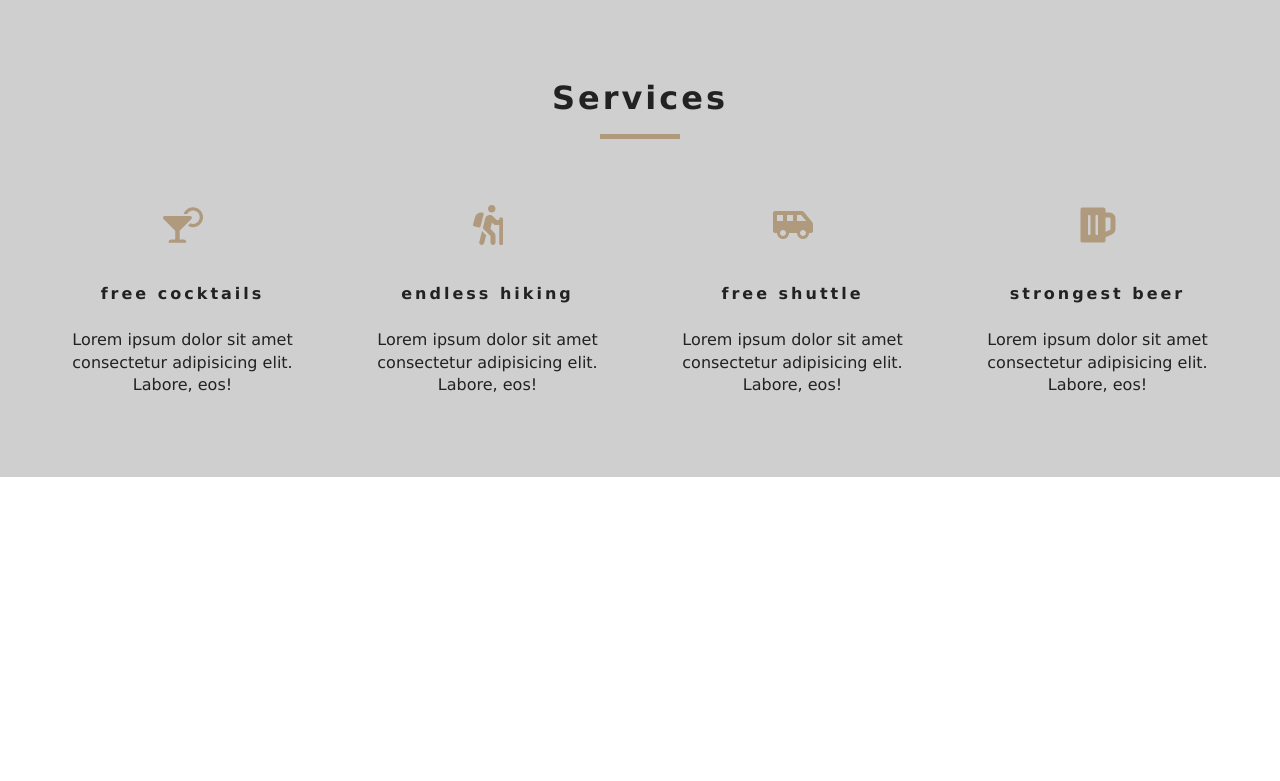
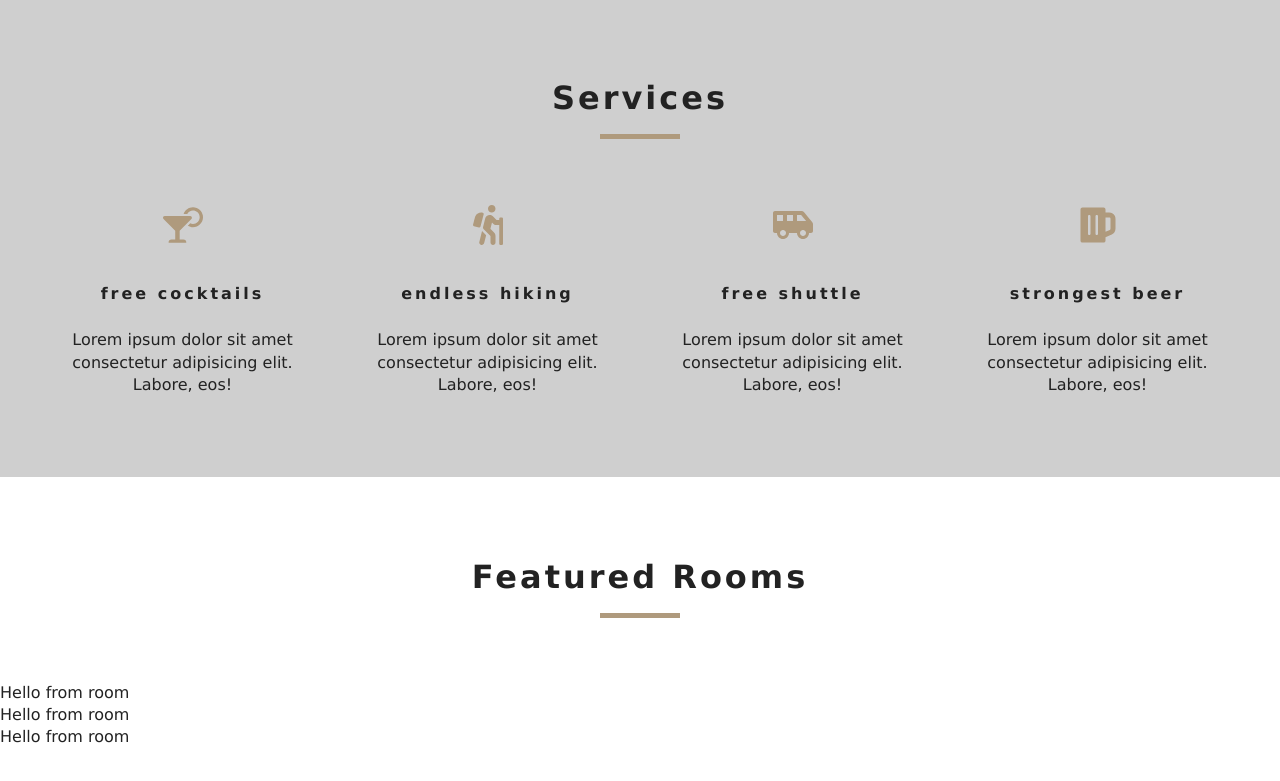
Before and after one commit to BinhNguyen3790/beach-resort, a React (Create React App) app: page / in a window 1280 px wide. Shown: the part 802-1583 px from the top of the page. Before the commit the page ends 1279 px from the top, so only its background shows below. Built offline with nearby package versions, Linux system fonts and the light colour scheme.

Commit message:
add loading

```diff
--- /dev/null
+++ b/src/components/FeatureRooms.js
@@ -0,0 +1,24 @@
+import React, { Component } from 'react';
+import { RoomContext } from '../context';
+import Room from './Room';
+import Loading from './Loading';
+import Title from './Title';
+
+export default class FeatureRooms extends Component {
+  static contextType = RoomContext;
+  render() {
+    let { loading, featuredRooms: rooms} = this.context;
+    console.log(rooms);
+    rooms = rooms.map(room => {
+      return <Room key={room.id} room={room}/>
+    })
+    return (
+      <section className="featured-rooms">
+        <Title title="featured rooms"/>
+        <div className="feature-rooms-center">
+          { loading?<Loading/>:rooms}
+        </div>
+      </section>
+    )
+  }
+}
--- /dev/null
+++ b/src/components/Loading.js
@@ -0,0 +1,11 @@
+import React from 'react'
+import loadingGif from '../images/gif/loading-arrow.gif';
+
+export default function Loading() {
+  return (
+    <div className='loading'>
+      <h4>rooms data loading...</h4>
+      <img src={loadingGif} alt=""/>
+    </div>
+  )
+}
--- /dev/null
+++ b/src/components/Room.js
@@ -0,0 +1,9 @@
+import React from 'react'
+
+export default function Room() {
+  return (
+    <div>
+      Hello from room
+    </div>
+  )
+}
--- /dev/null
+++ b/src/context.js
@@ -0,0 +1,49 @@
+import React, { Component } from 'react';
+import items from './data';
+
+const RoomContext = React.createContext();
+
+// RoomContext.Provider value={}
+
+class RoomProvider extends Component {
+  state = {
+    rooms: [],
+    sortedRooms: [],
+    featuredRooms: [],
+    loading: true
+  }
+
+  // Get Data
+
+  componentDidMount() {
+    let rooms = this.formatData(items);
+    let featuredRooms = rooms.filter(room => room.featured === true);
+    this.setState({
+      rooms,
+      featuredRooms,
+      sortedRooms: rooms,
+      loading: false
+    })
+  }
+
+  formatData(items) {
+    let tempItems = items.map(item => {
+      let id = item.sys.id;
+      let images = item.fields.images.map(image =>image.fields.file.url);
+      let room = {...item.fields, images, id};
+      return room;
+    });
+    return tempItems;
+  }
+
+  render() {
+    return (
+      <RoomContext.Provider value={{...this.state}}>
+        {this.props.children}
+      </RoomContext.Provider>
+    )
+  }
+};
+
+const RoomConsumer = RoomContext.Consumer;
+export{RoomProvider, RoomConsumer, RoomContext};
--- a/src/index.js
+++ b/src/index.js
@@ -4,8 +4,9 @@
 import './index.css';
 import App from './App';
 import * as serviceWorker from './serviceWorker';
+import {RoomProvider} from './context';
 
-ReactDOM.render(<Router><App /></Router>, document.getElementById('root'));
+ReactDOM.render(<RoomProvider><Router><App /></Router></RoomProvider>, document.getElementById('root'));
 
 // If you want your app to work offline and load faster, you can change
 // unregister() to register() below. Note this comes with some pitfalls.
--- a/src/pages/Home.js
+++ b/src/pages/Home.js
@@ -3,6 +3,7 @@
 import Banner from '../components/Banner';
 import {Link} from 'react-router-dom';
 import Services from '../components/Services';
+import FeatureRoom from '../components/FeatureRooms'
 
 export default function Home() {
   return (
@@ -13,6 +14,7 @@
       </Banner>
     </Hero>
     <Services/>
+    <FeatureRoom/>
     </>
   )
 }
```
